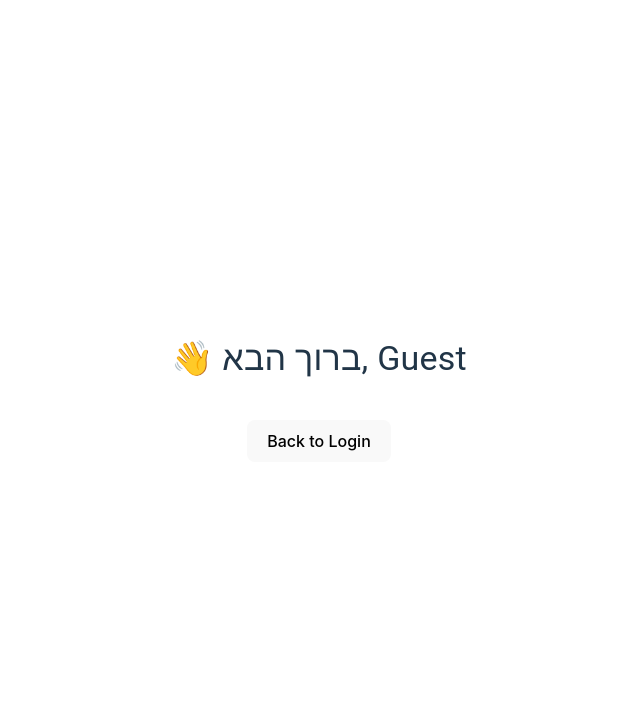
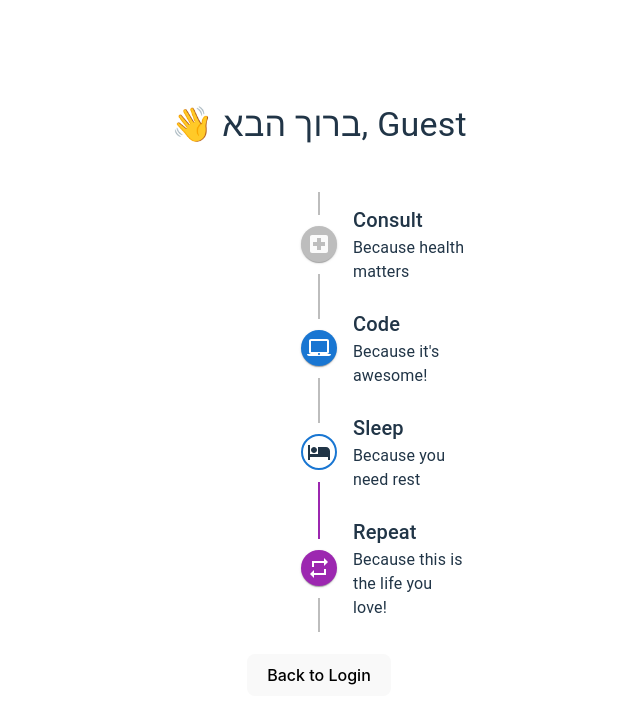
Before and after one commit to Rahav89/internviewFront, a React (Vite) app: page /intern in a window 1280 px wide. Shown: the top 724 px of the page, without its empty margins (321-961 px from the left). Built offline with nearby package versions, Linux system fonts and the light colour scheme.

Commit message:
עדכון

```diff
--- a/package.json
+++ b/package.json
@@ -14,6 +14,7 @@
     "@emotion/styled": "^11.11.5",
     "@fontsource/roboto": "^5.0.12",
     "@mui/icons-material": "^5.15.15",
+    "@mui/lab": "^5.0.0-alpha.170",
     "@mui/material": "^5.15.15",
     "@mui/styled-engine-sc": "^6.0.0-alpha.18",
     "@mui/x-charts": "^7.1.1",
--- a/src/App.css
+++ b/src/App.css
@@ -49,4 +49,59 @@
   width: 200px;
   height: 200px;
   margin-top: -100px;
+  margin-bottom: -80px;
 }
+.horizontal-timeline {
+  display: flex;
+  justify-content: space-between;
+  align-items: center;
+  overflow-x: auto;
+  padding: 20px;
+}
+
+.horizontal-timeline-item {
+  display: flex;
+  flex-direction: column;
+  align-items: center;
+  position: relative;
+  flex: none; /* Prevent items from stretching */
+}
+
+.horizontal-timeline-connector {
+  position: absolute;
+  top: 50%; /* Center vertically relative to the parent */
+  left: 50%;
+  right: -50%;
+  transform: translateY(-50%); /* Adjust vertical position of the line */
+  height: 2px;
+  background-color: #bdbdbd;
+  z-index: -1; /* Ensure the line is behind the dots */
+}
+
+.horizontal-timeline-connector::before,
+.horizontal-timeline-connector::after {
+  content: '';
+  position: absolute;
+  top: 0;
+  height: 100%;
+  width: 20px; /* Adjust the width of the side connectors */
+  background-color: #bdbdbd;
+}
+
+.horizontal-timeline-connector::before {
+  left: -20px; /* Adjust based on width */
+}
+
+.horizontal-timeline-connector::after {
+  right: -20px; /* Adjust based on width */
+}
+
+/* Hide the connector after the last item */
+.horizontal-timeline-item:last-child .horizontal-timeline-connector {
+  display: none;
+}
+
+.timeline-text-content {
+  text-align: center;
+  margin-top: 8px; /* Adjust the space between the dot and the text */
+}
--- a/src/FFCompos/InternPage.jsx
+++ b/src/FFCompos/InternPage.jsx
@@ -1,9 +1,17 @@
-import React from 'react';
+import * as React from 'react';
 import { useNavigate } from 'react-router-dom';
+import Timeline from '@mui/lab/Timeline';
+import TimelineItem from '@mui/lab/TimelineItem';
+import TimelineSeparator from '@mui/lab/TimelineSeparator';
+import TimelineConnector from '@mui/lab/TimelineConnector';
+import TimelineContent from '@mui/lab/TimelineContent';
+import TimelineOppositeContent from '@mui/lab/TimelineOppositeContent';
+import TimelineDot from '@mui/lab/TimelineDot';
+import LocalHospitalIcon from '@mui/icons-material/LocalHospital'; // Import the doctor icon
+import LaptopMacIcon from '@mui/icons-material/LaptopMac';
+import HotelIcon from '@mui/icons-material/Hotel';
+import RepeatIcon from '@mui/icons-material/Repeat';
 import Typography from '@mui/material/Typography';
-
-
-
 
 export default function InternPage() {
   const navigate = useNavigate();
@@ -14,11 +22,91 @@
     navigate('/');
   };
 
+
   return (
     <div>
       <Typography variant="h4" sx={{ mb: 5 }}>
         👋 ברוך הבא,  {currentUser ? currentUser.first_name : 'Guest'}
       </Typography>
+      <div className="App">
+
+      </div>
+
+      <Timeline className="horizontal">
+      <TimelineItem>
+        <TimelineOppositeContent
+          sx={{ m: 'auto 0' }}
+          variant="body2"
+          color="text.secondary"
+        >
+        </TimelineOppositeContent>
+        <TimelineSeparator>
+          <TimelineConnector />
+          <TimelineDot>
+            <LocalHospitalIcon /> {/* Use the doctor icon here */}
+          </TimelineDot>
+          <TimelineConnector />
+        </TimelineSeparator>
+        <TimelineContent sx={{ py: '12px', px: 2 }}>
+          <Typography variant="h6" component="span">
+            Consult
+          </Typography>
+          <Typography>Because health matters</Typography>
+        </TimelineContent>
+      </TimelineItem>
+      <TimelineItem>
+        <TimelineOppositeContent
+          sx={{ m: 'auto 0' }}
+          variant="body2"
+          color="text.secondary"
+        >
+        </TimelineOppositeContent>
+        <TimelineSeparator>
+          <TimelineConnector />
+          <TimelineDot color="primary">
+            <LaptopMacIcon />
+          </TimelineDot>
+          <TimelineConnector />
+        </TimelineSeparator>
+        <TimelineContent sx={{ py: '12px', px: 2 }}>
+          <Typography variant="h6" component="span">
+            Code
+          </Typography>
+          <Typography>Because it&apos;s awesome!</Typography>
+        </TimelineContent>
+      </TimelineItem>
+      <TimelineItem>
+        <TimelineSeparator>
+          <TimelineConnector />
+          <TimelineDot color="primary" variant="outlined">
+            <HotelIcon />
+          </TimelineDot>
+          <TimelineConnector sx={{ bgcolor: 'secondary.main' }} />
+        </TimelineSeparator>
+        <TimelineContent sx={{ py: '12px', px: 2 }}>
+          <Typography variant="h6" component="span">
+            Sleep
+          </Typography>
+          <Typography>Because you need rest</Typography>
+        </TimelineContent>
+      </TimelineItem>
+      <TimelineItem>
+        <TimelineSeparator>
+          <TimelineConnector sx={{ bgcolor: 'secondary.main' }} />
+          <TimelineDot color="secondary">
+            <RepeatIcon />
+          </TimelineDot>
+          <TimelineConnector />
+        </TimelineSeparator>
+        <TimelineContent sx={{ py: '12px', px: 2 }}>
+          <Typography variant="h6" component="span">
+            Repeat
+          </Typography>
+          <Typography>Because this is the life you love!</Typography>
+        </TimelineContent>
+      </TimelineItem>
+    </Timeline>
+
 
       <button onClick={handleBackToLogin}>Back to Login</button>
     </div>
--- a/src/FFCompos/Login.jsx
+++ b/src/FFCompos/Login.jsx
@@ -159,7 +159,7 @@
                 <img className="logoImage" src={logoHomePic} alt="Logo" />
                 <Avatar sx={{ width: 300, height: 300, mb: 1 }} src={doctorHomePic} />
                 <Typography component="h1" variant="h5" sx={{ mb: 4 }}>
-                    Sign in
+                    Login in
                 </Typography>
                 <Box component="form" onSubmit={handleSubmit} noValidate sx={{ mt: 1, width: '100%' }}>
                     <Grid container spacing={2}>
--- /dev/null
+++ b/src/FFCompos/Timeline.jsx
@@ -0,0 +1,16 @@
+import React from 'react';
+
+
+const Timeline = ({ stages }) => {
+    return (
+      <div className="timeline-container">
+        {stages.map((stage, index) => (
+          <React.Fragment key={index}>
+            <div className={`circle ${stage.active ? 'active' : ''}`}>{stage.number}</div>
+            {index !== stages.length - 1 && <div className="line"></div>} {/* Don't render line for the last item */}
+          </React.Fragment>
+        ))}
+      </div>
+    );
+  };
+export default Timeline;
--- /dev/null
+++ b/src/Timeline.css
@@ -0,0 +1,90 @@
+.timeline-container {
+    display: flex;
+    align-items: center;
+    justify-content: center;
+  }
+
+  .timeline-item {
+    display: flex;
+    align-items: center;
+    position: relative;
+  }
+
+  .circle {
+    width: 30px;
+    height: 30px;
+    border-radius: 50%;
+    background-color: #ddd;
+    color: black;
+    display: flex;
+    align-items: center;
+    justify-content: center;
+    margin: 0 10px;
+    font-weight: bold;
+  }
+
+  .active {
+    background-color: blue;
+    color: white;
+  }
+
+  .line {
+    height: 2px;
+    background-color: black;
+    flex-grow: 1;
+    position: absolute;
+    left: -5%; /* Half of the circle's width */
+    right: -5%; /* Half of the circle's width */
+    z-index: -1; /* Put the line behind the circles */
+  }
+
+.timeline-container {
+    display: flex;
+    align-items: center;
+    justify-content: flex-start; /* Align items to the start */
+  }
+
+  .circle {
+    width: 30px;
+    height: 30px;
+    border-radius: 50%;
+    background-color: #ddd;
+    color: black;
+    display: flex;
+    align-items: center;
+    justify-content: center;
+    margin-right: 10px; /* Adjust spacing */
+    position: relative; /* Needed for z-index to work */
+    z-index: 1; /* Ensure circles are above lines */
+  }
+
+  .active {
+    background-color: blue;
+    color: white;
+  }
+
+
+  .timeline-container {
+    display: flex;
+    align-items: center;
+    justify-content: flex-start; /* Align items to the start */
+  }
+
+  .circle {
+    width: 30px;
+    height: 30px;
+    border-radius: 50%;
+    background-color: #ddd;
+    color: black;
+    display: flex;
+    align-items: center;
+    justify-content: center;
+    margin-right: 10px; /* Adjust spacing */
+    position: relative; /* Needed for z-index to work */
+    z-index: 1; /* Ensure circles are above lines */
+  }
+
+  .active {
+    background-color: blue;
+    color: white;
+  }
```
Also changed, not shown: 1 other file (tests, documents, lock files or other folders).
